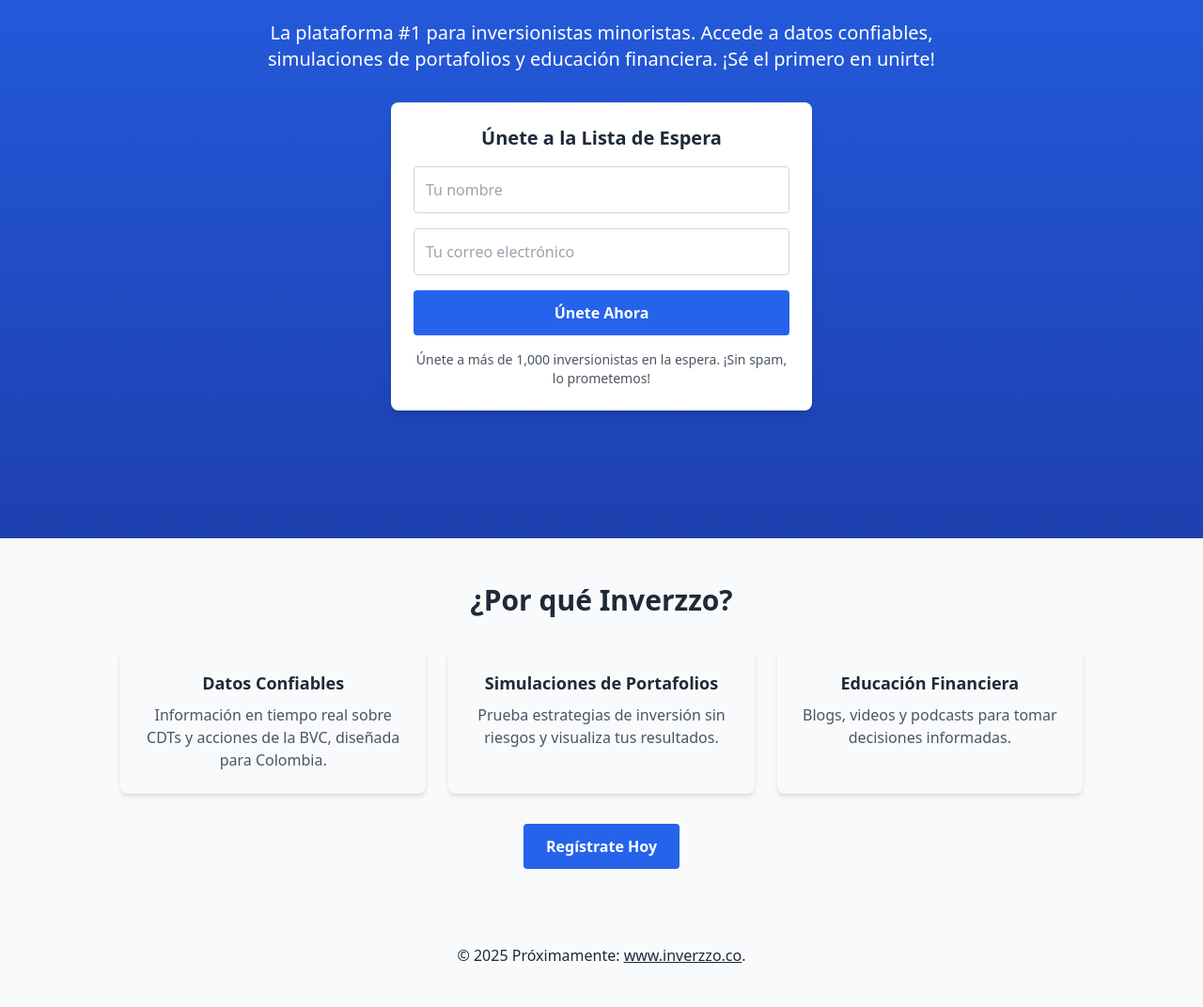
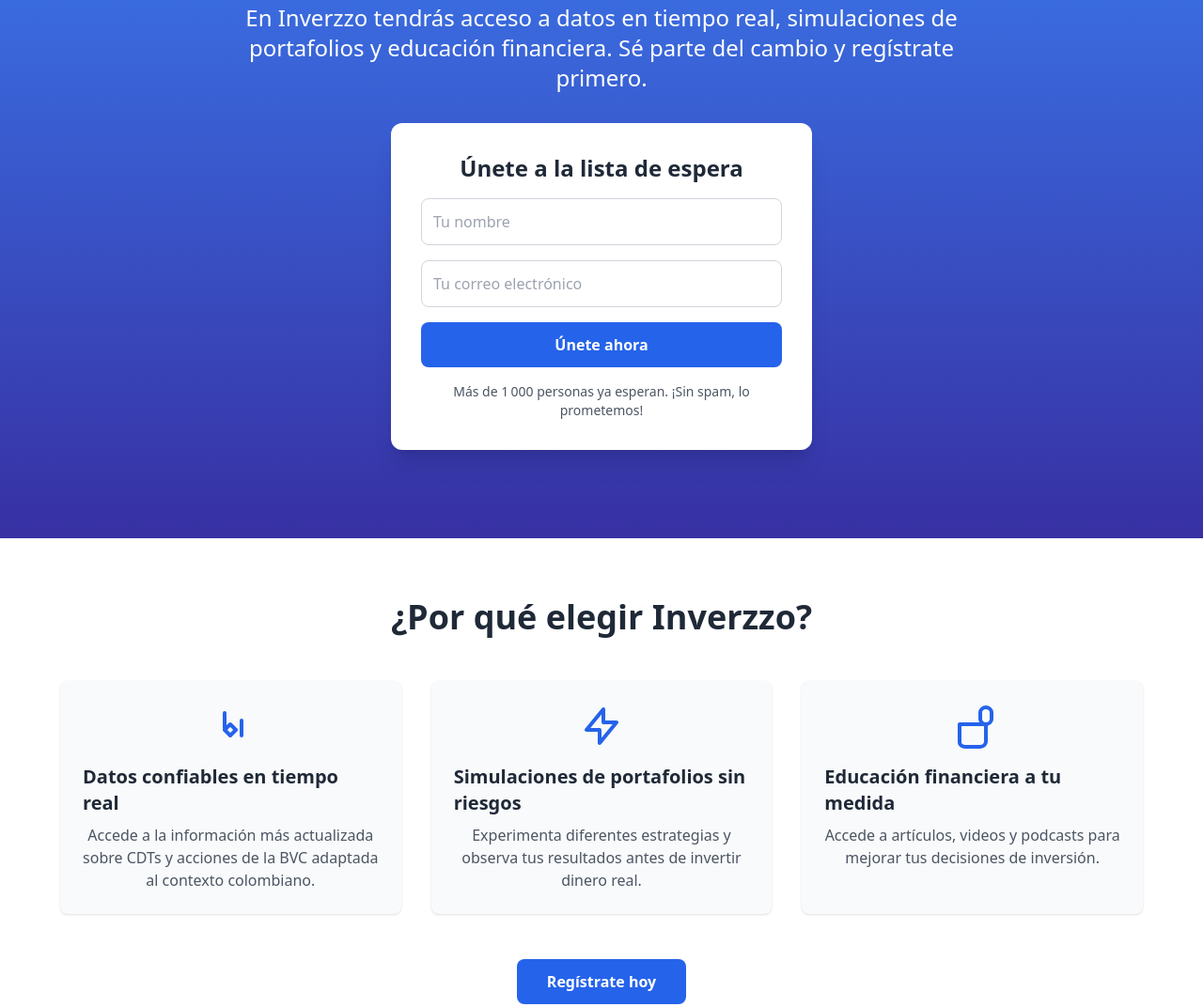
Before and after one commit to ivangalindoangulo/inverzzo-starter-landing-page, an Astro site: page / in a window 1280 px wide. Shown: the part 227-1299 px from the top of the page at 94% size. Before the commit the page ends 1272 px from the top, so only its background shows below. Built offline with nearby package versions, Linux system fonts and the light colour scheme; Astro itself is replaced by a stand-in of ours.

Commit message:
Update inverzzo

```diff
--- a/src/pages/index.astro
+++ b/src/pages/index.astro
@@ -6,34 +6,34 @@
 <!DOCTYPE html>
 <html lang="es">
 <head>
-  <meta charset="UTF-8">
-  <meta name="viewport" content="width=device-width, initial-scale=1.0">
-  <meta name="description" content="Inverzzo: La plataforma #1 para inversionistas minoristas en Colombia. Únete a la lista de espera para acceder a datos confiables y simulaciones de inversión.">
-  <meta name="keywords" content="Inverzzo, inversiones Colombia, herramientas de inversión, CDTs, acciones BVC, educación financiera">
-  <meta name="author" content="Inverzzo">
-  <meta property="og:title" content="Inverzzo - Plataforma #1 para Inversionistas Minoristas">
-  <meta property="og:description" content="Únete a Inverzzo y toma el control de tus inversiones con datos confiables y simulaciones de portafolios.">
-  <meta property="og:image" content="https://inverzzo.com/og-image.jpg">
-  <meta property="og:url" content="https://inverzzo.com">
-  <meta property="og:type" content="website">
+  <meta charset="UTF-8" />
+  <meta name="viewport" content="width=device-width, initial-scale=1.0" />
+  <meta name="description" content="Inverzzo: la plataforma para inversionistas minoristas. Accede a datos confiables, simulaciones de portafolios y educación financiera en Colombia." />
+  <meta name="keywords" content="Inverzzo, inversiones, Colombia, CDTs, acciones BVC, educación financiera" />
+  <meta name="author" content="Inverzzo" />
+  <meta property="og:title" content="Inverzzo - Plataforma para Inversionistas Minoristas" />
+  <meta property="og:description" content="Únete a Inverzzo y toma el control de tus inversiones con datos confiables y simulaciones de portafolios." />
+  <meta property="og:image" content="https://inverzzo.com/og-image.jpg" />
+  <meta property="og:url" content="https://inverzzo.com" />
+  <meta property="og:type" content="website" />
   <title>Inverzzo - Únete a la Lista de Espera</title>
-  <link rel="canonical" href="https://inverzzo.com">
+  <link rel="canonical" href="https://inverzzo.com" />
 </head>
 <body class="bg-gray-50 font-sans text-gray-800">
-  <!-- Hero Section -->
-  <section class="min-h-screen bg-gradient-to-b from-blue-600 to-blue-800 flex flex-col justify-center items-center text-white px-4 py-12">
+  <!-- Sección hero -->
+  <section class="min-h-screen bg-gradient-to-b from-blue-500 to-indigo-800 flex flex-col justify-center items-center text-white px-4 py-20">
     <div class="text-center max-w-3xl">
-      <h1 class="text-4xl sm:text-5xl font-bold mb-4">Inverzzo: Invierte con Confianza en Colombia</h1>
-      <p class="text-lg sm:text-xl mb-8">La plataforma #1 para inversionistas minoristas. Accede a datos confiables, simulaciones de portafolios y educación financiera. ¡Sé el primero en unirte!</p>
-      <div class="bg-white p-6 rounded-lg shadow-lg w-full max-w-md mx-auto">
-        <h2 class="text-xl font-semibold text-gray-800 mb-4">Únete a la Lista de Espera</h2>
+      <h1 class="text-5xl sm:text-6xl font-extrabold mb-4">Invierte con confianza en Colombia</h1>
+      <p class="text-lg sm:text-2xl mb-8">En Inverzzo tendrás acceso a datos en tiempo real, simulaciones de portafolios y educación financiera. Sé parte del cambio y regístrate primero.</p>
+      <div class="bg-white p-6 sm:p-8 rounded-xl shadow-xl w-full max-w-md mx-auto text-gray-800">
+        <h2 class="text-2xl font-semibold mb-4 text-center">Únete a la lista de espera</h2>
         <form id="waitlist-form" class="space-y-4">
           <div>
             <input
               type="text"
               name="name"
               placeholder="Tu nombre"
-              class="w-full p-3 rounded border border-gray-300 text-gray-800 focus:outline-none focus:ring-2 focus:ring-blue-500"
+              class="w-full p-3 rounded-lg border border-gray-300 focus:outline-none focus:ring-2 focus:ring-blue-500"
               required
             />
           </div>
@@ -42,60 +42,92 @@
               type="email"
               name="email"
               placeholder="Tu correo electrónico"
-              class="w-full p-3 rounded border border-gray-300 text-gray-800 focus:outline-none focus:ring-2 focus:ring-blue-500"
+              class="w-full p-3 rounded-lg border border-gray-300 focus:outline-none focus:ring-2 focus:ring-blue-500"
               required
             />
           </div>
           <button
             type="submit"
-            class="w-full bg-blue-600 text-white p-3 rounded font-semibold hover:bg-blue-700 transition transform hover:scale-105"
+            class="w-full bg-blue-600 hover:bg-blue-700 transition-transform transform hover:-translate-y-1 text-white p-3 rounded-lg font-bold"
           >
-            Únete Ahora
+            Únete ahora
           </button>
         </form>
-        <p class="text-sm text-gray-600 mt-4">Únete a más de 1,000 inversionistas en la espera. ¡Sin spam, lo prometemos!</p>
+        <p class="text-sm text-gray-600 mt-4">Más de 1 000 personas ya esperan. ¡Sin spam, lo prometemos!</p>
       </div>
     </div>
   </section>
 
-  <!-- Features Section -->
-  <section class="py-12 px-4 sm:px-6 lg:px-8">
-    <h2 class="text-3xl font-semibold text-center text-gray-800 mb-8">¿Por qué Inverzzo?</h2>
-    <div class="grid grid-cols-1 sm:grid-cols-3 gap-6 max-w-5xl mx-auto">
-      <div class="p-6 rounded-lg shadow-md bg-gray-50 text-center">
-        <h3 class="text-lg font-semibold mb-2">Datos Confiables</h3>
-        <p class="text-gray-600">Información en tiempo real sobre CDTs y acciones de la BVC, diseñada para Colombia.</p>
+  <!-- Sección de características -->
+  <section class="py-16 px-4 sm:px-6 lg:px-8 bg-white">
+    <h2 class="text-3xl sm:text-4xl font-bold text-center text-gray-800 mb-12">¿Por qué elegir Inverzzo?</h2>
+    <div class="grid grid-cols-1 md:grid-cols-3 gap-8 max-w-6xl mx-auto">
+      <!-- Tarjeta 1 -->
+      <div class="flex flex-col items-center p-6 bg-gray-50 rounded-lg shadow hover:shadow-md transition">
+        <!-- Icono -->
+        <svg class="w-12 h-12 mb-4 text-blue-600" xmlns="http://www.w3.org/2000/svg" fill="none" viewBox="0 0 24 24" stroke="currentColor"><path stroke-linecap="round" stroke-linejoin="round" stroke-width="2" d="M9 14l3-3 3 3m0 0l-3 3-3-3m9 3V9m-9 4V5"/></svg>
+        <h3 class="text-xl font-semibold mb-2">Datos confiables en tiempo real</h3>
+        <p class="text-gray-600 text-center">Accede a la información más actualizada sobre CDTs y acciones de la BVC adaptada al contexto colombiano.</p>
       </div>
-      <div class="p-6 rounded-lg shadow-md bg-gray-50 text-center">
-        <h3 class="text-lg font-semibold mb-2">Simulaciones de Portafolios</h3>
-        <p class="text-gray-600">Prueba estrategias de inversión sin riesgos y visualiza tus resultados.</p>
+      <!-- Tarjeta 2 -->
+      <div class="flex flex-col items-center p-6 bg-gray-50 rounded-lg shadow hover:shadow-md transition">
+        <svg class="w-12 h-12 mb-4 text-blue-600" xmlns="http://www.w3.org/2000/svg" fill="none" viewBox="0 0 24 24" stroke="currentColor"><path stroke-linecap="round" stroke-linejoin="round" stroke-width="2" d="M13 10V3L4 14h7v7l9-11h-7z"/></svg>
+        <h3 class="text-xl font-semibold mb-2">Simulaciones de portafolios sin riesgos</h3>
+        <p class="text-gray-600 text-center">Experimenta diferentes estrategias y observa tus resultados antes de invertir dinero real.</p>
       </div>
-      <div class="p-6 rounded-lg shadow-md bg-gray-50 text-center">
-        <h3 class="text-lg font-semibold mb-2">Educación Financiera</h3>
-        <p class="text-gray-600">Blogs, videos y podcasts para tomar decisiones informadas.</p>
+      <!-- Tarjeta 3 -->
+      <div class="flex flex-col items-center p-6 bg-gray-50 rounded-lg shadow hover:shadow-md transition">
+        <svg class="w-12 h-12 mb-4 text-blue-600" xmlns="http://www.w3.org/2000/svg" fill="none" viewBox="0 0 24 24" stroke="currentColor"><path stroke-linecap="round" stroke-linejoin="round" stroke-width="2" d="M19 11H5M19 11C17.386 11 16 9.764 16 8.257V4.743C16 3.236 17.386 2 19 2M19 11C20.614 11 22 9.764 22 8.257V4.743C22 3.236 20.614 2 19 2M5 11v9.764C5 22 6.386 23 8 23h8c1.614 0 3-1.236 3-2.736V11H5z"/></svg>
+        <h3 class="text-xl font-semibold mb-2">Educación financiera a tu medida</h3>
+        <p class="text-gray-600 text-center">Accede a artículos, videos y podcasts para mejorar tus decisiones de inversión.</p>
       </div>
     </div>
-    <div class="text-center mt-8">
-      <a href="#waitlist-form" class="inline-block bg-blue-600 text-white px-6 py-3 rounded font-semibold hover:bg-blue-700 transition">Regístrate Hoy</a>
+    <div class="text-center mt-12">
+      <a href="#waitlist-form" class="inline-block bg-blue-600 hover:bg-blue-700 text-white px-8 py-3 rounded-lg font-bold transition-transform transform hover:-translate-y-1">Regístrate hoy</a>
     </div>
   </section>
 
   <Footer />
 
+  <!-- Script para manejar el formulario -->
   <script>
     document.addEventListener('astro:page-load', () => {
       const form = document.getElementById('waitlist-form');
       if (form) {
-        form.addEventListener('submit', (e) => {
+        form.addEventListener('submit', async (e) => {
           e.preventDefault();
-          const name = e.target.elements.name.value;
-          const email = e.target.elements.email.value;
-          if (name && email) {
+          const name = e.target.elements.name.value.trim();
+          const email = e.target.elements.email.value.trim();
+
+          if (!name || !email) {
+            alert('Por favor, completa todos los campos.');
+            return;
+          }
+
+          try {
+            // La API de NocoDB espera un array de objetos en el cuerpo de la solicitud
+            const payload = [{ Name: name, Email: email }];
+
+            const response = await fetch('https://app.nocodb.com/api/v2/tables/mze85bx95icc47h/records', {
+              method: 'POST',
+              headers: {
+                'xc-token': 'kVUsJQS63vDxQXDqHlY6rAL1QVmFaYs1KvFUZELq',
+                'Content-Type': 'application/json',
+              },
+              body: JSON.stringify(payload),
+            });
+
+            if (!response.ok) {
+              // Lee la respuesta para obtener información de error
+              const errorData = await response.json();
+              throw new Error(errorData.message || 'Error al registrar en NocoDB');
+            }
+
             alert(`¡Gracias, ${name}! Te has unido a la lista de espera de Inverzzo.`);
-            console.log(`Nombre: ${name}, Email: ${email}`); // Simulate SES/CRM integration
             form.reset();
-          } else {
-            alert('Por favor, completa todos los campos.');
+          } catch (error) {
+            console.error('NocoDB API Error:', error);
+            alert('Hubo un problema al registrarte. Por favor, intenta de nuevo o contacta con soporte.');
           }
         });
       }
```
